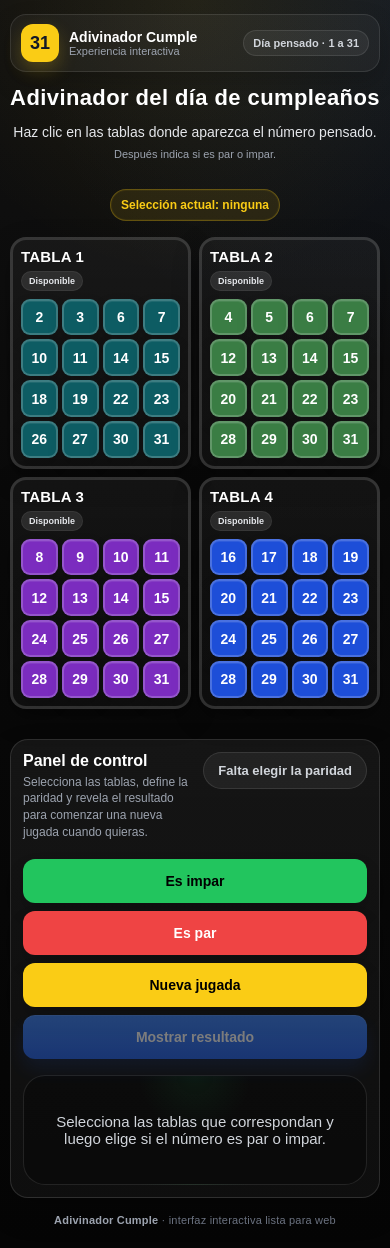
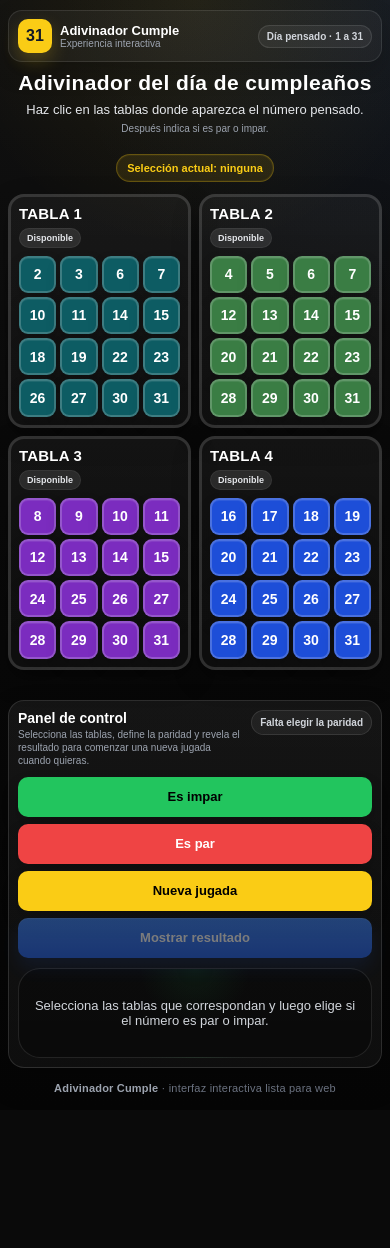
Before and after one commit to kjamett/adivinador-cumple, a React (Vite) app: page / in a window 390 px wide. After the commit the page ends 1110 px from the top, so only its background shows below. Built offline with nearby package versions, Linux system fonts and the light colour scheme.

Commit message:
Compacta encabezado y panel en móvil

```diff
--- a/src/components/AdivinadorCumple.css
+++ b/src/components/AdivinadorCumple.css
@@ -511,35 +511,69 @@
 /* Celular grande */
 @media (max-width: 640px) {
   .adiv-root {
-    padding: 14px 10px 22px;
+    padding: 12px 10px 18px;
   }
 
   .adiv-container {
     max-width: 100%;
   }
 
+  .adiv-topbar {
+    padding: 8px 10px;
+    border-radius: 16px;
+    margin-bottom: 12px;
+  }
+
+  .adiv-brand {
+    gap: 8px;
+  }
+
+  .adiv-brand-badge {
+    width: 36px;
+    height: 36px;
+    font-size: 17px;
+    border-radius: 11px;
+  }
+
+  .adiv-brand-title {
+    font-size: 14px;
+  }
+
+  .adiv-brand-subtitle {
+    font-size: 11px;
+  }
+
+  .adiv-topbar-status {
+    font-size: 11px;
+    padding: 6px 9px;
+  }
+
   .adiv-header {
-    margin-bottom: 16px;
+    margin-bottom: 14px;
   }
 
   .adiv-title {
-    font-size: clamp(24px, 6.8vw, 34px);
-    line-height: 1.08;
+    font-size: clamp(22px, 6.5vw, 34px);
+    line-height: 1.06;
+    margin-bottom: 8px;
   }
 
   .adiv-subtitle {
-    font-size: 15px;
-    line-height: 1.28;
-    margin-bottom: 6px;
+    font-size: 14px;
+    line-height: 1.25;
+    margin-top: 6px;
+    margin-bottom: 4px;
   }
 
   .adiv-help {
-    font-size: 12px;
+    font-size: 11px;
+    margin-top: 0;
   }
 
   .adiv-pill {
-    font-size: 13px;
-    padding: 9px 12px;
+    font-size: 12px;
+    padding: 8px 11px;
+    margin-top: 10px;
     max-width: 100%;
   }
 
@@ -580,101 +614,127 @@
   }
 
   .adiv-panel {
-    padding: 12px;
-    border-radius: 18px;
+    padding: 10px;
+    border-radius: 16px;
+  }
+
+  .adiv-panel-top {
+    gap: 8px;
+    margin-bottom: 10px;
   }
 
   .adiv-panel-title {
-    font-size: 16px;
+    font-size: 15px;
+    margin-bottom: 2px;
   }
 
   .adiv-panel-subtitle {
-    font-size: 12px;
+    font-size: 11px;
+    line-height: 1.3;
+  }
+
+  .adiv-panel-status {
+    font-size: 11px;
+    padding: 7px 9px;
+    align-self: flex-start;
   }
 
   .adiv-actions {
     grid-template-columns: 1fr;
-    gap: 8px;
+    gap: 7px;
+    margin-bottom: 10px;
   }
 
   .adiv-btn {
-    height: 46px;
-    font-size: 15px;
-    border-radius: 12px;
+    height: 42px;
+    font-size: 14px;
+    border-radius: 10px;
   }
 
   .adiv-result-box {
-    min-height: 110px;
-    padding: 14px;
+    min-height: 96px;
+    padding: 12px;
+  }
+
+  .adiv-result-label {
+    font-size: 11px;
+    letter-spacing: 2px;
+    margin-bottom: 6px;
   }
 
   .adiv-result-value {
-    font-size: clamp(38px, 11vw, 60px);
+    font-size: clamp(34px, 11vw, 56px);
   }
 
   .adiv-result-message,
   .adiv-result-text,
   .adiv-result-error {
-    font-size: 15px;
+    font-size: 14px;
   }
 
   .adiv-footer {
     font-size: 11px;
-    margin-top: 16px;
+    margin-top: 14px;
   }
 }
-
 /* Celular pequeño */
 @media (max-width: 420px) {
+  .adiv-root {
+    padding: 10px 8px 16px;
+  }
+
   .adiv-topbar {
-    padding: 9px 10px;
-    border-radius: 16px;
-    margin-bottom: 14px;
+    padding: 8px 9px;
+    border-radius: 14px;
+    margin-bottom: 10px;
   }
 
   .adiv-brand {
-    gap: 10px;
+    gap: 8px;
   }
 
   .adiv-brand-badge {
-    width: 38px;
-    height: 38px;
-    font-size: 18px;
-    border-radius: 12px;
+    width: 34px;
+    height: 34px;
+    font-size: 16px;
+    border-radius: 10px;
   }
 
   .adiv-brand-title {
-    font-size: 14px;
+    font-size: 13px;
   }
 
   .adiv-brand-subtitle {
-    font-size: 11px;
+    font-size: 10px;
   }
 
   .adiv-topbar-status {
-    font-size: 11px;
-    padding: 6px 9px;
+    font-size: 10px;
+    padding: 5px 8px;
+  }
+
+  .adiv-header {
+    margin-bottom: 12px;
   }
 
   .adiv-title {
-    font-size: 22px;
+    font-size: 21px;
   }
 
   .adiv-subtitle {
-    font-size: 14px;
+    font-size: 13px;
   }
 
   .adiv-help {
-    font-size: 11px;
+    font-size: 10px;
   }
 
   .adiv-pill {
-    font-size: 12px;
-    padding: 8px 10px;
+    font-size: 11px;
+    padding: 7px 10px;
   }
 
   .adiv-grid {
-    grid-template-columns: repeat(2, minmax(0, 1fr));
     gap: 8px;
   }
 
@@ -700,8 +760,41 @@
     border-radius: 9px;
   }
 
+  .adiv-panel {
+    padding: 9px;
+  }
+
+  .adiv-panel-title {
+    font-size: 14px;
+  }
+
+  .adiv-panel-subtitle {
+    font-size: 10px;
+  }
+
+  .adiv-panel-status {
+    font-size: 10px;
+    padding: 6px 8px;
+  }
+
   .adiv-btn {
-    font-size: 14px;
-    height: 44px;
+    height: 40px;
+    font-size: 13px;
+    border-radius: 10px;
+  }
+
+  .adiv-result-box {
+    min-height: 90px;
+    padding: 10px;
+  }
+
+  .adiv-result-value {
+    font-size: clamp(30px, 10vw, 48px);
+  }
+
+  .adiv-result-message,
+  .adiv-result-text,
+  .adiv-result-error {
+    font-size: 13px;
   }
 }
```
